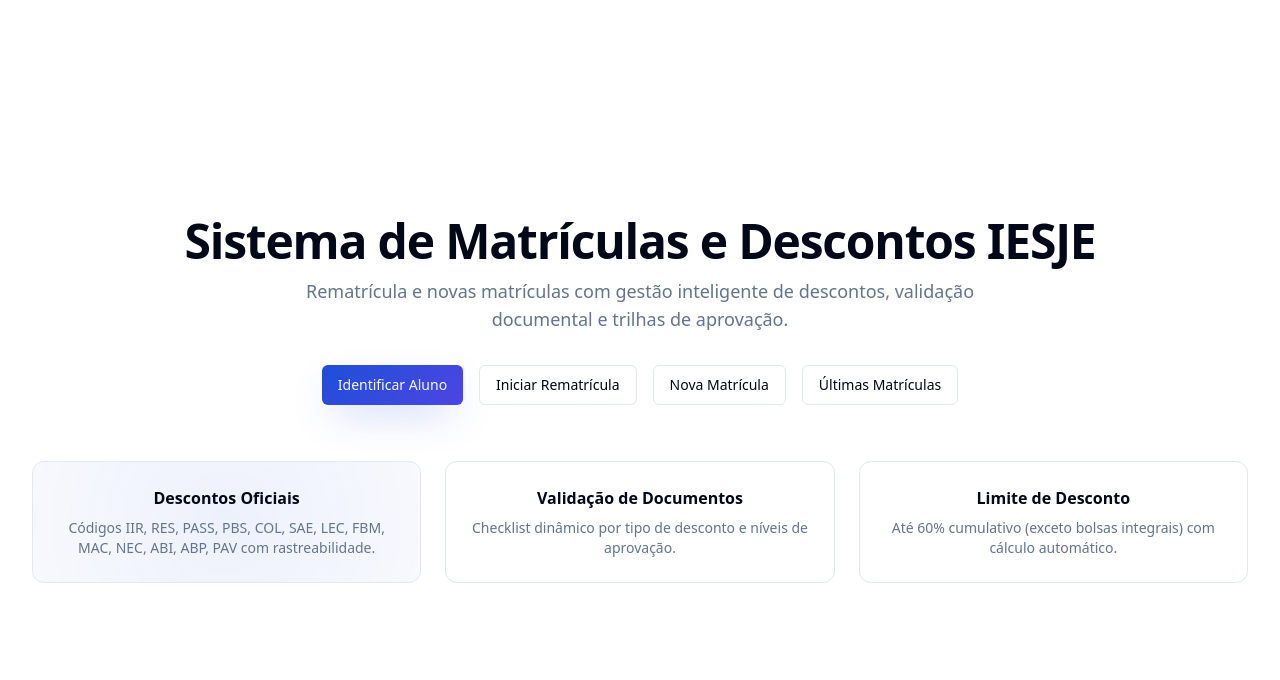
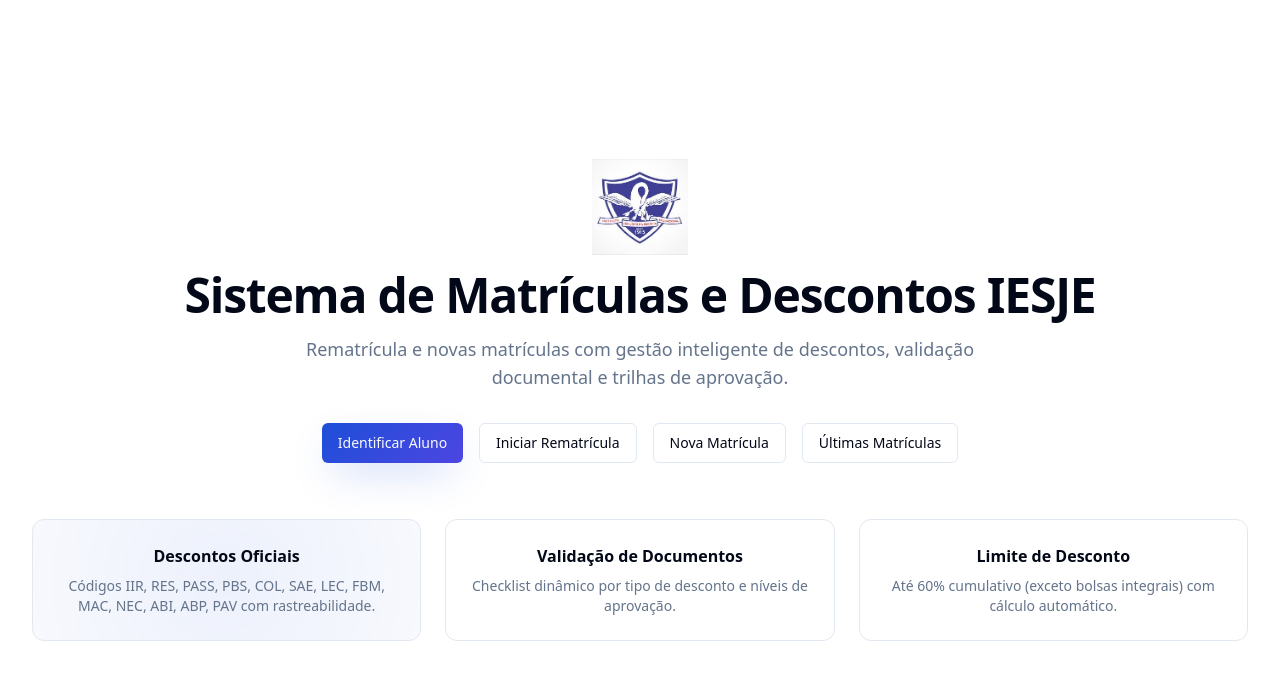
Before and after one commit to luisotaviomoretti/sistema-iesje, a React (Vite) app: page / in a window 1280 px wide. Shown: the top 680 px of the page. Built offline with nearby package versions, Linux system fonts and the light colour scheme.

Commit message:
Add logo to homepage
Include the provided logo on the homepage, centered. Also, update the browser tab icon to use the same logo.

```diff
--- a/index.html
+++ b/index.html
@@ -7,6 +7,7 @@
     <meta name="description" content="Automatize matrículas e gestão de descontos do IESJE com validação e aprovações." />
     <meta name="author" content="Lovable" />
     <link rel="canonical" href="/" />
+    <link rel="icon" href="/lovable-uploads/814e5eba-7015-4421-bfe7-7094b96ef294.png" type="image/png" />
 
     <meta property="og:title" content="Sistema de Matrículas e Descontos IESJE" />
     <meta property="og:description" content="Automatize matrículas e gestão de descontos do IESJE com validação e aprovações." />
--- a/src/pages/Index.tsx
+++ b/src/pages/Index.tsx
@@ -5,7 +5,15 @@ const Index = () => {
   return (
     <main className="min-h-screen flex items-center justify-center bg-background">
       <article className="w-full container py-16 text-center space-y-8">
-        <header className="space-y-3">
+        <header className="space-y-4">
+          <img
+            src="/lovable-uploads/814e5eba-7015-4421-bfe7-7094b96ef294.png"
+            alt="Logo Instituto São João da Escócia (IESJE)"
+            className="mx-auto h-20 w-20 sm:h-24 sm:w-24 object-contain"
+            loading="lazy"
+            width={96}
+            height={96}
+          />
           <h1 className="text-4xl sm:text-5xl font-extrabold tracking-tight">Sistema de Matrículas e Descontos IESJE</h1>
           <p className="text-lg text-muted-foreground max-w-2xl mx-auto">
             Rematrícula e novas matrículas com gestão inteligente de descontos, validação documental e trilhas de aprovação.
```
Also changed, not shown: public/lovable-uploads/814e5eba-7015-4421-bfe7-7094b96ef294.png (added).
